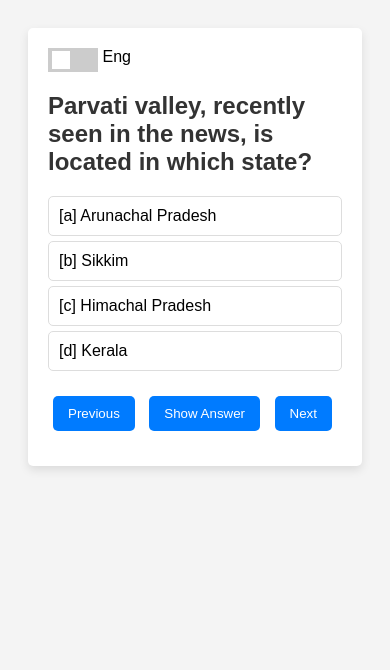
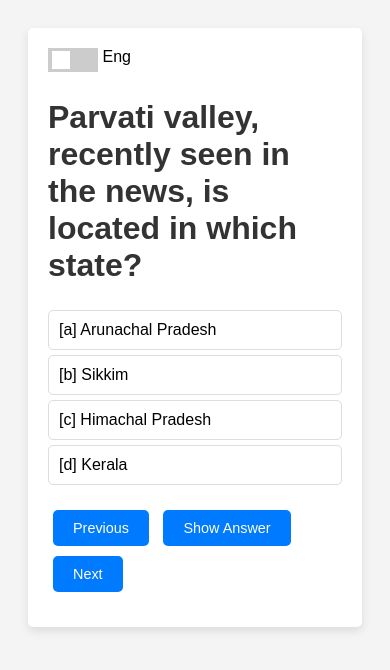
Before and after one commit to testhub24x7/TestCA70, a plain HTML site: page index.html in a window 390 px wide. Drawn offline with Linux system fonts and the light colour scheme.

Commit message:
Update style.css

```diff
--- a/style.css
+++ b/style.css
@@ -111,3 +111,35 @@ input:checked + .slider {
 input:checked + .slider:before {
     transform: translateX(26px);
 }
+/* Media Queries for Mobile Responsiveness */
+@media screen and (max-width: 768px) {
+    /* For tablets and small screens */
+    #question {
+        font-size: 2.5em;
+    }
+
+    #options {
+        font-size: 1.2em;
+    }
+
+    button {
+        padding: 12px 25px;
+        font-size: 1em;
+    }
+}
+
+@media screen and (max-width: 480px) {
+    /* For mobile screens */
+    #question {
+        font-size: 2em; /* Smaller font size for mobile */
+    }
+
+    #options {
+        font-size: 1em; /* Adjust paragraph font for mobile */
+    }
+
+    button {
+        padding: 10px 20px;
+        font-size: 0.9em; /* Smaller button text on mobile */
+    }
+}
```
